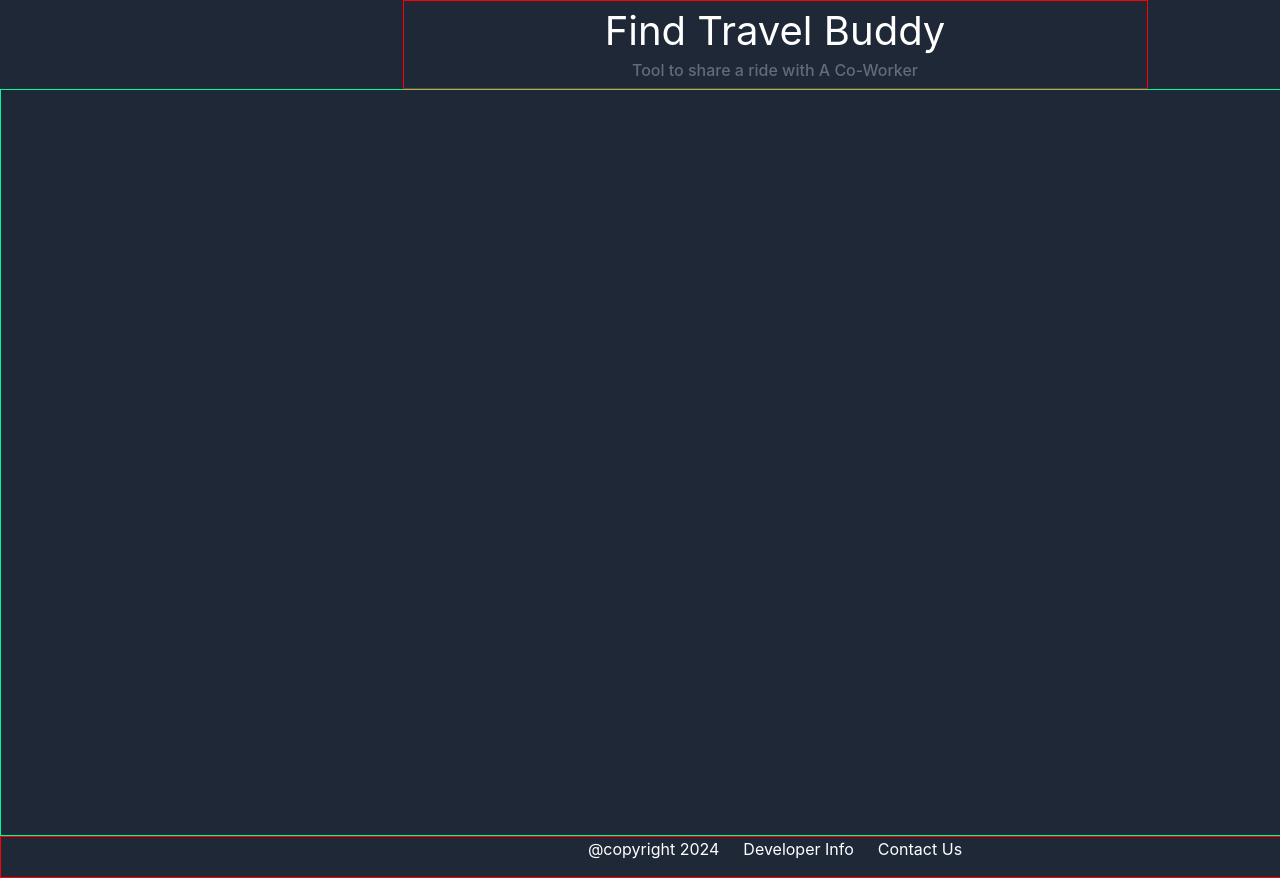
After one commit to bharatchitara/find_travel_buddy, a Django app: page /find_buddy in a window 1280 px wide; the page is wider, and only the part inside the window is pictured. The commit adds this page. Run offline with Django 4.2, Linux system fonts and the light colour scheme; parts of the project's set-up code (start-up, migrations or seed data) failed here and were passed over; some libraries are stand-ins or nearby versions.

Commit message:
UI 4- landing page html and css code implementation

```diff
--- /dev/null
+++ b/static/css/find_buddy.css
@@ -0,0 +1,11 @@
+.tb_find_buddy_div_main_body{
+    border: 1px solid mediumspringgreen;
+    min-height: fit-content;
+    height: 46.7em;
+}
+
+.db_find_buddy_main_container{
+    max-width: 1550px !important;
+    width: 1550px;
+
+}
--- a/static/css/home.css
+++ b/static/css/home.css
@@ -25,7 +25,8 @@
 }
 .tb_home_number_input_card{
     color: #444444;
-    min-height: 20em;
+    min-height: 14em;
+    margin-top: 7em;
 }
 
 .tb_home_mobile_input{
@@ -45,6 +46,9 @@
 }
 
 .tb_home_otp_input{
+    /* initially the display will be none for this property*/
+    /*this will be enable once the ajax fucntion is called */
+    display: none;
     border: 1px solid red;
 }
 
@@ -72,9 +76,13 @@
 }
 
 .tb_home_msg_invalid_otp_err{
+    /* initially the display will be none for this property*/
     color: #FF0000;
+    display: none;
 }
 
 .tb_home_msg_resent_otp_wrn{
+    /* initially the display will be none for this property*/
+    display: none;
 
 }
--- /dev/null
+++ b/userlogin/templates/userlogin/find_buddy.html
@@ -0,0 +1,61 @@
+<!--Application landing page-->
+{% load static %}
+<!DOCTYPE html>
+<html lang="en">
+  <head>
+    <meta charset="utf-8">
+    <meta name="viewport" content="width=device-width, initial-scale=1, shrink-to-fit=no">
+
+    <!-- Bootstrap CSS -->
+    <link href="https://cdn.jsdelivr.net/npm/bootstrap@5.0.2/dist/css/bootstrap.min.css" rel="stylesheet" integrity="sha384-EVSTQN3/azprG1Anm3QDgpJLIm9Nao0Yz1ztcQTwFspd3yD65VohhpuuCOmLASjC" crossorigin="anonymous">
+    <script src="https://cdn.jsdelivr.net/npm/bootstrap@5.0.2/dist/js/bootstrap.bundle.min.js" integrity="sha384-MrcW6ZMFYlzcLA8Nl+NtUVF0sA7MsXsP1UyJoMp4YLEuNSfAP+JcXn/tWtIaxVXM" crossorigin="anonymous"></script>
+    <!-- Font-awesome -->
+    <link rel="stylesheet" href="https://cdnjs.cloudflare.com/ajax/libs/font-awesome/6.5.1/css/fontawesome.min.css" integrity="sha512-d0olNN35C6VLiulAobxYHZiXJmq+vl+BGIgAxQtD5+kqudro/xNMvv2yIHAciGHpExsIbKX3iLg+0B6d0k4+ZA==" crossorigin="anonymous" referrerpolicy="no-referrer" />
+    <link rel="stylesheet" href="https://cdn.datatables.net/1.10.19/css/dataTables.bootstrap4.min.css">
+
+    <link rel="stylesheet" href="https://cdnjs.cloudflare.com/ajax/libs/twitter-bootstrap/4.1.1/css/bootstrap.css">
+    <link rel="stylesheet" href="https://cdn.jsdelivr.net/npm/bootstrap-select@1.13.14/dist/css/bootstrap-select.min.css">
+
+    <!-- load custom css files-->
+    <link rel="stylesheet" href="{% static 'css/home.css' %}">
+    <link rel="stylesheet" href="{% static 'css/find_buddy.css' %}">
+    <style>
+
+    </style>
+  </head>
+    <body>
+    <div class = "tb_home_full_page">
+       <div class = "flex-container tb_home_flex_container">
+            <div class = "container db_find_buddy_main_container">
+                <!--header row-starts-->
+                <div class = "row justify-content-center tb_home_div_main_header">
+                    <div class="col-md-6">
+                        <div class="text-center tb_home_header_text">
+                            Find Travel Buddy
+                            <h6 class= 'tb_home_subheader'>Tool to share a ride with A Co-Worker </h6>
+                        </div>
+                    </div>
+                </div>
+                <!--header row-ends-->
+
+                <!--body row-starts-->
+                <div class = "row justify-content-center tb_find_buddy_div_main_body">
+                </div>
+
+                <!--body row-ends-->
+
+                <!--footer row-starts-->
+                <div class = "row justify-content-center tb_home_div_main_footer">
+                    <p><a href = "">@copyright 2024</a></p>
+                    <p><a href = "dev_info">Developer Info</a></p>
+                    <p><a href = "contact_us">Contact Us</a></p>
+                </div>
+                <!--footer row-ends-->
+            </div>
+        </div>
+    </div>
+
+        <script>
+        </script>
+    <body>
+</html>
--- a/userlogin/urls.py
+++ b/userlogin/urls.py
@@ -9,4 +9,5 @@ from . import views
 
 urlpatterns = [
     path('',views.index, name= 'user_login'),
+    path('find_buddy',views.find_buddy,name= 'find_buddy'),
 ]
--- a/userlogin/views.py
+++ b/userlogin/views.py
@@ -6,3 +6,7 @@ from django.shortcuts import render
 def index(request, *args, **kargs):
     '''application landing page'''
     return render(request, 'userlogin/home.html')
+
+def find_buddy(request, *args, **kargs):
+    '''find buddy page, this page will contain the map design'''
+    return render(request, 'userlogin/find_buddy.html')
```
